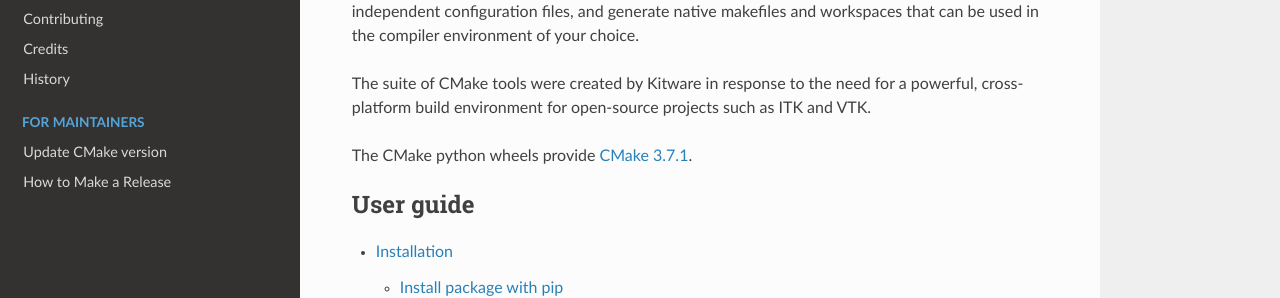
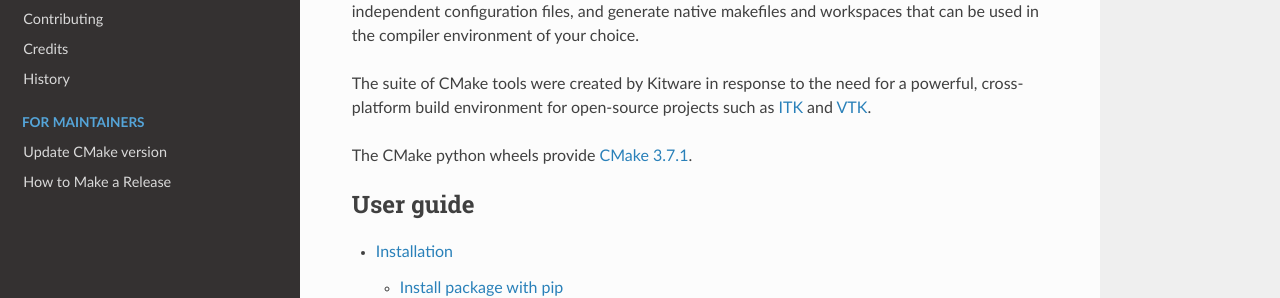
Before and after one commit to scikit-build/cmake-python-distributions, a Sphinx documentation site: the page built from docs/index.rst, in a window 1280 px wide and 900 px high. Shown: the part 221-519 px from the top of the window. Built offline with Sphinx 7.4.7 and the Read the Docs theme 2.0.0, drawn with Linux system fonts in a browser that asks for light colours; the version number could not be read and is left out; some of the changed lines change nothing that is shown.

Commit message:
Add links for ITK and VTK

```diff
--- a/docs/index.rst
+++ b/docs/index.rst
@@ -13,7 +13,7 @@
 
 The suite of CMake tools were created by Kitware in response to the need
 for a powerful, cross-platform build environment for open-source projects
-such as ITK and VTK.
+such as `ITK <https://www.itk.org>`_ and `VTK <https://www.vtk.org>`_.
 
 The CMake python wheels provide `CMake 3.7.1 <https://cmake.org/cmake/help/v3.7/index.html>`_.
 
```
